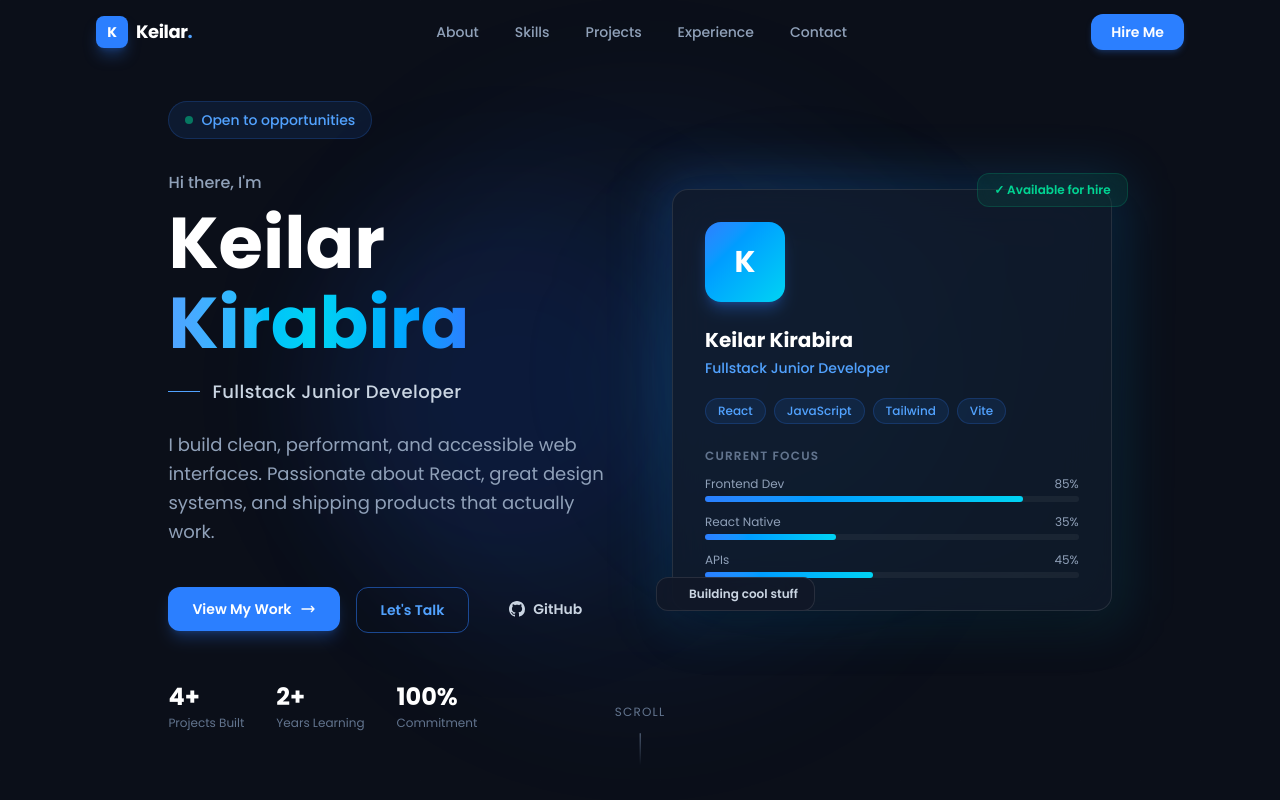
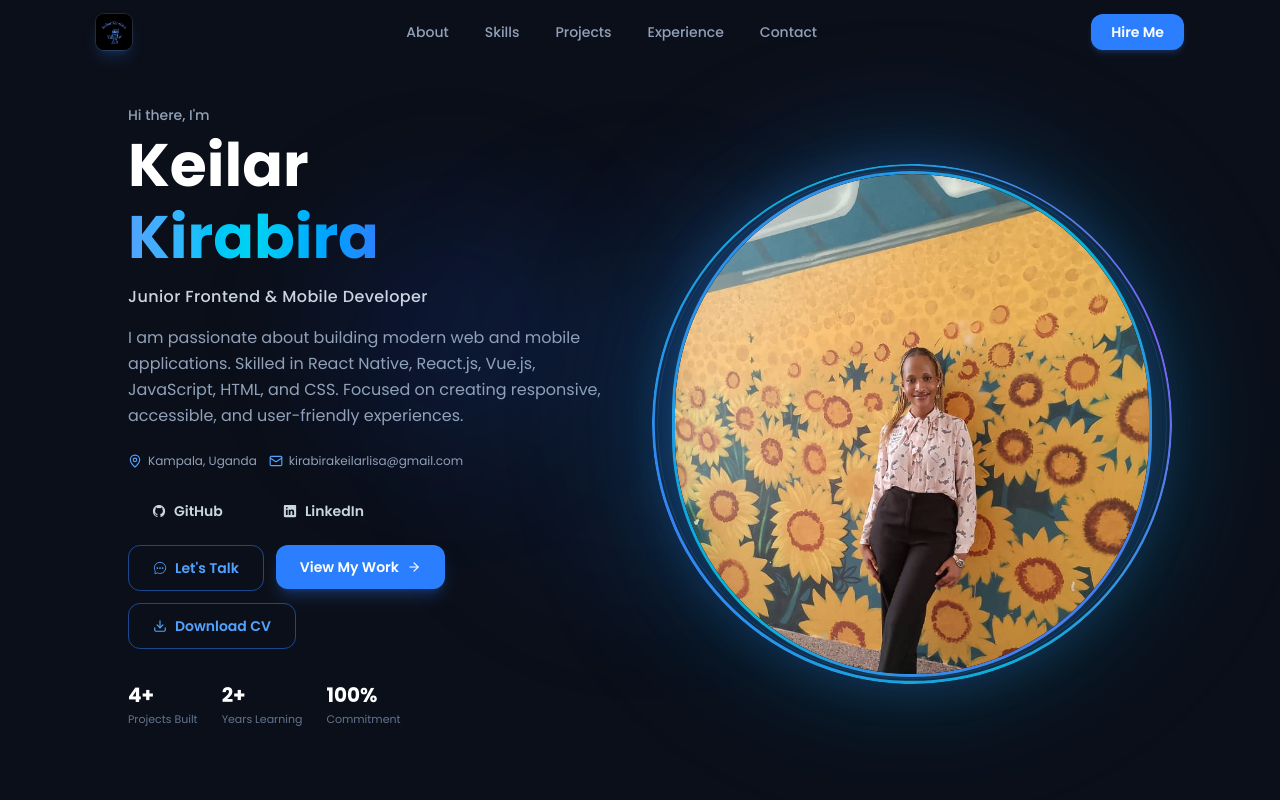
Before and after one commit to Keilar-kirabira/kirabira-keilar-portfolio, a React (Vite) app: page / in a window 1280 px wide. Shown: the top 800 px of the page. Built offline with nearby package versions, Linux system fonts and the light colour scheme.

Commit message:
Update the desgin for the hero section

```diff
--- a/package.json
+++ b/package.json
@@ -12,7 +12,7 @@
   "dependencies": {
     "@tailwindcss/vite": "^4.3.0",
     "framer-motion": "^12.40.0",
-    "lucide-react": "^1.16.0",
+    "lucide-react": "^1.17.0",
     "react": "^19.2.6",
     "react-dom": "^19.2.6",
     "react-icons": "^5.6.0",
--- a/src/components/layout/Navbar.jsx
+++ b/src/components/layout/Navbar.jsx
@@ -1,5 +1,6 @@
 import { useState, useEffect } from 'react'
 import { motion, AnimatePresence } from 'framer-motion'
+import keilarLogo from '../../assets/images/keilar-logo.jpeg'
 
 const navLinks = [
   { label: 'About', href: '#about' },
@@ -37,18 +38,17 @@ const Navbar = () => {
       }`}
     >
       <nav className="max-w-7xl mx-auto px-6 md:px-12 lg:px-24 h-16 flex items-center justify-between">
-        {/* Logo */}
+        {/* Logo — replaced letter with image */}
         <motion.a
           href="#hero"
           whileHover={{ scale: 1.05 }}
-          className="text-white font-bold text-lg tracking-tight flex items-center gap-2"
+          className="flex items-center gap-2"
         >
-          <span className="w-8 h-8 rounded-lg bg-blue-500 flex items-center justify-center text-white font-bold text-sm shadow-lg shadow-blue-500/30">
-            K
-          </span>
-          <span>
-            Keilar<span className="text-blue-400">.</span>
-          </span>
+          <img
+            src={keilarLogo}
+            alt="Keilar Kirabira logo"
+            className="w-9 h-9 rounded-lg object-cover shadow-lg shadow-blue-500/20 ring-1 ring-white/10 hover:ring-blue-400/40 transition-all duration-200"
+          />
         </motion.a>
 
         {/* Desktop Nav */}
--- a/src/components/sections/Button.jsx
+++ b/src/components/sections/Button.jsx
@@ -1,8 +1,22 @@
 import { motion } from 'framer-motion'
 
-const Button = ({ children, href, variant = 'primary', onClick, type = 'button', className = '' }) => {
+const Button = ({
+  children,
+  href,
+  variant = 'primary',
+  size = 'md',
+  onClick,
+  type = 'button',
+  className = '',
+  external = false,
+}) => {
   const base =
-    'inline-flex items-center gap-2 px-6 py-3 rounded-xl font-semibold text-sm transition-all duration-300 cursor-pointer whitespace-nowrap'
+    'inline-flex items-center gap-2 rounded-xl font-semibold transition-all duration-300 cursor-pointer whitespace-nowrap'
+
+  const sizes = {
+    sm: 'px-4 py-2 text-xs',
+    md: 'px-6 py-3 text-sm',
+  }
 
   const variants = {
     primary:
@@ -23,11 +37,11 @@ const Button = ({ children, href, variant = 'primary', onClick, type = 'button',
     >
       <Tag
         href={href}
-        target={href ? '_blank' : undefined}
-        rel={href ? 'noreferrer' : undefined}
+        target={href && external ? '_blank' : undefined}
+        rel={href && external ? 'noreferrer' : undefined}
         onClick={onClick}
         type={!href ? type : undefined}
-        className={`${base} ${variants[variant]} ${className}`}
+        className={`${base} ${sizes[size]} ${variants[variant]} ${className}`}
       >
         {children}
       </Tag>
--- a/src/components/sections/Hero.jsx
+++ b/src/components/sections/Hero.jsx
@@ -1,21 +1,24 @@
 import { motion } from 'framer-motion'
+import { ArrowRight, Mail, MapPin, Download } from 'lucide-react'
+import { IoChatbubbleEllipsesOutline, IoLogoGithub, IoLogoLinkedin } from 'react-icons/io5'
+import keilarPhoto from '../../assets/images/keilar.jpeg'
 import Button from '../../ui/Button'
 
-const floatVariants = {
-  animate: {
-    y: [0, -18, 0],
-    transition: { duration: 5, repeat: Infinity, ease: 'easeInOut' },
-  },
-}
+const Hero = () => {
+  const handleViewWork = () => {
+    const projectsSection = document.getElementById('projects')
+    if (projectsSection) {
+      projectsSection.scrollIntoView({ behavior: 'smooth' })
+    }
+  }
 
-const floatSlow = {
-  animate: {
-    y: [0, -12, 0],
-    transition: { duration: 7, repeat: Infinity, ease: 'easeInOut' },
-  },
-}
+  const handleLetsTalk = () => {
+    const contactSection = document.getElementById('contact')
+    if (contactSection) {
+      contactSection.scrollIntoView({ behavior: 'smooth' })
+    }
+  }
 
-const Hero = () => {
   return (
     <section
       id="hero"
@@ -23,9 +26,9 @@ const Hero = () => {
     >
       {/* Background blobs */}
       <div className="absolute inset-0 pointer-events-none">
-        <div className="absolute top-1/4 left-1/4 w-96 h-96 bg-blue-600/10 rounded-full blur-3xl" />
-        <div className="absolute bottom-1/3 right-1/4 w-80 h-80 bg-cyan-500/8 rounded-full blur-3xl" />
-        <div className="absolute top-1/2 left-1/2 -translate-x-1/2 -translate-y-1/2 w-[600px] h-[600px] bg-blue-500/5 rounded-full blur-3xl" />
+        <div className="absolute top-1/4 left-1/4 w-64 h-64 bg-blue-600/10 rounded-full blur-3xl" />
+        <div className="absolute bottom-1/3 right-1/4 w-56 h-56 bg-cyan-500/8 rounded-full blur-3xl" />
+        <div className="absolute top-1/2 left-1/2 -translate-x-1/2 -translate-y-1/2 w-[400px] h-[400px] bg-blue-500/5 rounded-full blur-3xl" />
       </div>
 
       {/* Grid overlay */}
@@ -34,30 +37,20 @@ const Hero = () => {
         style={{
           backgroundImage:
             'linear-gradient(rgba(255,255,255,0.1) 1px, transparent 1px), linear-gradient(90deg, rgba(255,255,255,0.1) 1px, transparent 1px)',
-          backgroundSize: '60px 60px',
+          backgroundSize: '40px 40px',
         }}
       />
 
-      <div className="relative z-10 max-w-6xl mx-auto px-6 md:px-12 lg:px-24 pt-24 pb-16 flex flex-col lg:flex-row items-center gap-16">
+      <div className="relative z-10 max-w-6xl mx-auto px-4 md:px-8 lg:px-16 pt-20 pb-12 flex flex-col lg:flex-row items-center gap-8 lg:gap-16">
+
         {/* Left — Text */}
         <div className="flex-1 text-center lg:text-left">
-          {/* Status pill */}
-          <motion.div
-            initial={{ opacity: 0, y: 20 }}
-            animate={{ opacity: 1, y: 0 }}
-            transition={{ duration: 0.6, delay: 0.1 }}
-            className="inline-flex items-center gap-2 px-4 py-2 rounded-full bg-blue-500/10 border border-blue-500/20 text-blue-400 text-sm font-medium mb-8"
-          >
-            <span className="w-2 h-2 rounded-full bg-emerald-400 animate-pulse" />
-            Open to opportunities
-          </motion.div>
-
           {/* Greeting */}
           <motion.p
             initial={{ opacity: 0, y: 20 }}
             animate={{ opacity: 1, y: 0 }}
             transition={{ duration: 0.6, delay: 0.2 }}
-            className="text-slate-400 text-base font-medium mb-2"
+            className="text-slate-400 text-sm font-medium mb-1"
           >
             Hi there, I'm
           </motion.p>
@@ -67,7 +60,7 @@ const Hero = () => {
             initial={{ opacity: 0, y: 30 }}
             animate={{ opacity: 1, y: 0 }}
             transition={{ duration: 0.7, delay: 0.3 }}
-            className="text-4xl sm:text-5xl md:text-6xl lg:text-7xl font-bold text-white leading-[1.1] mb-4"
+            className="text-3xl sm:text-4xl md:text-5xl lg:text-6xl font-bold text-white leading-[1.2] mb-3"
           >
             Keilar
             <br />
@@ -77,53 +70,94 @@ const Hero = () => {
           </motion.h1>
 
           {/* Role */}
-          <motion.div
+          <motion.p
             initial={{ opacity: 0, y: 20 }}
             animate={{ opacity: 1, y: 0 }}
             transition={{ duration: 0.6, delay: 0.45 }}
-            className="flex items-center gap-3 justify-center lg:justify-start mb-6"
+            className="text-slate-300 text-base font-medium tracking-wide mb-4"
           >
-            <div className="h-px w-8 bg-blue-400" />
-            <p className="text-slate-300 text-lg font-medium tracking-wide">
-              Fullstack Junior Developer
-            </p>
-          </motion.div>
+            Junior Frontend &amp; Mobile Developer
+          </motion.p>
 
           {/* Description */}
           <motion.p
             initial={{ opacity: 0, y: 20 }}
             animate={{ opacity: 1, y: 0 }}
             transition={{ duration: 0.6, delay: 0.55 }}
-            className="text-slate-400 text-base md:text-lg leading-relaxed max-w-lg mx-auto lg:mx-0 mb-10"
+            className="text-slate-400 text-sm md:text-base leading-relaxed max-w-lg mx-auto lg:mx-0 mb-6"
           >
-            I build clean, performant, and accessible web interfaces. Passionate about
-            React, great design systems, and shipping products that actually work.
+            I am passionate about building modern web and mobile applications. Skilled in React
+            Native, React.js, Vue.js, JavaScript, HTML, and CSS. Focused on creating responsive,
+            accessible, and user-friendly experiences.
           </motion.p>
 
-          {/* CTA Buttons */}
+          {/* Location & Email */}
+          <motion.div
+            initial={{ opacity: 0, y: 20 }}
+            animate={{ opacity: 1, y: 0 }}
+            transition={{ duration: 0.6, delay: 0.6 }}
+            className="flex flex-wrap gap-3 justify-center lg:justify-start mb-5"
+          >
+            <div className="flex items-center gap-1.5 text-slate-400 text-xs">
+              <MapPin className="w-3.5 h-3.5 text-blue-400" />
+              <span>Kampala, Uganda</span>
+            </div>
+            <div className="flex items-center gap-1.5 text-slate-400 text-xs">
+              <Mail className="w-3.5 h-3.5 text-blue-400" />
+              <a
+                href="mailto:kirabirakeilarlisa@gmail.com"
+                className="hover:text-blue-400 transition-colors"
+              >
+                kirabirakeilarlisa@gmail.com
+              </a>
+            </div>
+          </motion.div>
+
+          {/* Row 1: GitHub | LinkedIn */}
           <motion.div
             initial={{ opacity: 0, y: 20 }}
             animate={{ opacity: 1, y: 0 }}
             transition={{ duration: 0.6, delay: 0.65 }}
-            className="flex flex-wrap gap-4 justify-center lg:justify-start mb-12"
+            className="flex flex-wrap gap-3 justify-center lg:justify-start mb-3"
           >
-            <Button href="#projects" variant="primary">
-              View My Work
-              <svg className="w-4 h-4" fill="none" stroke="currentColor" viewBox="0 0 24 24">
-                <path strokeLinecap="round" strokeLinejoin="round" strokeWidth={2} d="M17 8l4 4m0 0l-4 4m4-4H3" />
-              </svg>
+            <Button href="https://github.com/Keilar-kirabira" variant="ghost" size="sm" external>
+              <IoLogoGithub className="w-3.5 h-3.5" />
+              GitHub
             </Button>
-            <Button href="#contact" variant="outline">
+            <Button
+              href="https://www.linkedin.com/in/keilar-kirabira-9abaa2373/"
+              variant="ghost"
+              size="sm"
+              external
+            >
+              <IoLogoLinkedin className="w-3.5 h-3.5" />
+              LinkedIn
+            </Button>
+          </motion.div>
+
+
+          <motion.div
+            initial={{ opacity: 0, y: 20 }}
+            animate={{ opacity: 1, y: 0 }}
+            transition={{ duration: 0.6, delay: 0.72 }}
+            className="flex flex-wrap gap-3 justify-center lg:justify-start mb-8"
+          >
+            <Button onClick={handleLetsTalk} variant="outline" size="sm">
+              <IoChatbubbleEllipsesOutline className="w-3.5 h-3.5" />
               Let's Talk
             </Button>
+            <Button onClick={handleViewWork} variant="primary" size="sm">
+              View My Work
+              <ArrowRight className="w-3.5 h-3.5" />
+            </Button>
             <Button
-              href="https://github.com/keilarkirabira"
-              variant="ghost"
+              href="https://drive.google.com/file/d/1kqaV1GKneZdEsp4K3tAl40ENk4516amK/view?usp=sharing"
+              variant="outline"
+              size="sm"
+              external
             >
-              <svg className="w-4 h-4" fill="currentColor" viewBox="0 0 24 24">
-                <path d="M12 0C5.37 0 0 5.37 0 12c0 5.31 3.435 9.795 8.205 11.385.6.105.825-.255.825-.57 0-.285-.015-1.23-.015-2.235-3.015.555-3.795-.735-4.035-1.41-.135-.345-.72-1.41-1.23-1.695-.42-.225-1.02-.78-.015-.795.945-.015 1.62.87 1.845 1.23 1.08 1.815 2.805 1.305 3.495.99.105-.78.42-1.305.765-1.605-2.67-.3-5.46-1.335-5.46-5.925 0-1.305.465-2.385 1.23-3.225-.12-.3-.54-1.53.12-3.18 0 0 1.005-.315 3.3 1.23.96-.27 1.98-.405 3-.405s2.04.135 3 .405c2.295-1.56 3.3-1.23 3.3-1.23.66 1.65.24 2.88.12 3.18.765.84 1.23 1.905 1.23 3.225 0 4.605-2.805 5.625-5.475 5.925.435.375.81 1.095.81 2.22 0 1.605-.015 2.895-.015 3.3 0 .315.225.69.825.57A12.02 12.02 0 0024 12c0-6.63-5.37-12-12-12z" />
-              </svg>
-              GitHub
+              <Download className="w-3.5 h-3.5" />
+              Download CV
             </Button>
           </motion.div>
 
@@ -131,8 +165,8 @@ const Hero = () => {
           <motion.div
             initial={{ opacity: 0, y: 20 }}
             animate={{ opacity: 1, y: 0 }}
-            transition={{ duration: 0.6, delay: 0.75 }}
-            className="flex gap-8 justify-center lg:justify-start"
+            transition={{ duration: 0.6, delay: 0.8 }}
+            className="flex gap-6 justify-center lg:justify-start"
           >
             {[
               { value: '4+', label: 'Projects Built' },
@@ -140,109 +174,64 @@ const Hero = () => {
               { value: '100%', label: 'Commitment' },
             ].map((stat) => (
               <div key={stat.label} className="text-center lg:text-left">
-                <p className="text-2xl font-bold text-white">{stat.value}</p>
-                <p className="text-xs text-slate-500 mt-0.5">{stat.label}</p>
+                <p className="text-xl font-bold text-white">{stat.value}</p>
+                <p className="text-[11px] text-slate-500 mt-0.5">{stat.label}</p>
               </div>
             ))}
           </motion.div>
         </div>
 
-        {/* Right — Visual card */}
-        <div className="flex-1 flex items-center justify-center w-full max-w-sm lg:max-w-md">
+        {/* Right — Large Circular Profile Photo */}
+        <div className="flex-1 flex items-start justify-center w-full lg:pt-4">
           <motion.div
-            variants={floatVariants}
-            animate="animate"
-            className="relative w-full"
+            initial={{ opacity: 0, scale: 0.92 }}
+            animate={{ opacity: 1, scale: 1 }}
+            transition={{ duration: 0.8, delay: 0.4 }}
+            className="relative flex items-center justify-center"
           >
-            {/* Outer glow ring */}
-            <div className="absolute -inset-4 bg-gradient-to-br from-blue-500/20 to-cyan-500/10 rounded-3xl blur-xl" />
+            {/* Outer ambient glow */}
+            <div className="absolute w-96 h-96 lg:w-[480px] lg:h-[480px] xl:w-[560px] xl:h-[560px] rounded-full bg-gradient-to-br from-blue-500/20 to-cyan-400/10 blur-3xl" />
 
-            {/* Main card */}
-            <div className="relative bg-[#111827]/80 backdrop-blur-xl border border-white/10 rounded-2xl p-8 shadow-2xl">
-              {/* Avatar placeholder */}
-              <div className="w-20 h-20 rounded-2xl bg-gradient-to-br from-blue-500 to-cyan-400 flex items-center justify-center text-white font-bold text-3xl mb-6 shadow-lg shadow-blue-500/30">
-                K
-              </div>
+            {/* Animated gradient ring */}
+            <motion.div
+              animate={{ rotate: 360 }}
+              transition={{ duration: 10, repeat: Infinity, ease: 'linear' }}
+              className="absolute w-[340px] h-[340px] lg:w-[440px] lg:h-[440px] xl:w-[520px] xl:h-[520px] rounded-full"
+              style={{
+                background:
+                  'conic-gradient(from 0deg, #3b82f6, #06b6d4, #8b5cf6, #06b6d4, #3b82f6)',
+                padding: '2.5px',
+                borderRadius: '9999px',
+                WebkitMask:
+                  'linear-gradient(#fff 0 0) content-box, linear-gradient(#fff 0 0)',
+                WebkitMaskComposite: 'xor',
+                maskComposite: 'exclude',
+              }}
+            />
 
-              {/* Name & role */}
-              <h3 className="text-white font-bold text-xl mb-1">Keilar Kirabira</h3>
-              <p className="text-blue-400 text-sm font-medium mb-5">Fullstack Junior Developer</p>
+            {/* Static subtle ring */}
+            <div className="absolute w-[330px] h-[330px] lg:w-[430px] lg:h-[430px] xl:w-[510px] xl:h-[510px] rounded-full border border-blue-400/15" />
 
-              {/* Skills preview */}
-              <div className="flex flex-wrap gap-2 mb-6">
-                {['React', 'JavaScript', 'Tailwind', 'Vite'].map((s) => (
-                  <span
-                    key={s}
-                    className="px-3 py-1 rounded-full bg-blue-500/10 border border-blue-500/20 text-blue-400 text-xs font-medium"
-                  >
-                    {s}
-                  </span>
-                ))}
-              </div>
-
-              {/* Activity bar */}
-              <div className="space-y-3">
-                <p className="text-xs text-slate-500 uppercase tracking-widest font-semibold">
-                  Current Focus
-                </p>
-                {[
-                  { label: 'Frontend Dev', pct: 85 },
-                  { label: 'React Native', pct: 35 },
-                  { label: 'APIs', pct: 45 },
-                ].map((item) => (
-                  <div key={item.label}>
-                    <div className="flex justify-between text-xs text-slate-400 mb-1">
-                      <span>{item.label}</span>
-                      <span>{item.pct}%</span>
-                    </div>
-                    <div className="h-1.5 rounded-full bg-white/5">
-                      <motion.div
-                        initial={{ width: 0 }}
-                        animate={{ width: `${item.pct}%` }}
-                        transition={{ duration: 1.2, delay: 1 + item.pct * 0.005, ease: 'easeOut' }}
-                        className="h-full rounded-full bg-gradient-to-r from-blue-500 to-cyan-400"
-                      />
-                    </div>
-                  </div>
-                ))}
+            {/* Photo container */}
+            <div
+              className="relative z-10 rounded-full p-[3px]"
+              style={{
+                background: 'linear-gradient(135deg, #3b82f6 0%, #06b6d4 50%, #6366f1 100%)',
+                boxShadow:
+                  '0 0 50px rgba(59,130,246,0.30), 0 0 100px rgba(6,182,212,0.12)',
+              }}
+            >
+              <div className="rounded-full overflow-hidden bg-[#0B0F19]">
+                <img
+                  src={keilarPhoto}
+                  alt="Keilar Kirabira"
+                  className="w-80 h-80 lg:w-[420px] lg:h-[420px] xl:w-[500px] xl:h-[500px] object-cover rounded-full block"
+                />
               </div>
             </div>
-
-            {/* Floating badges */}
-            <motion.div
-              variants={floatSlow}
-              animate="animate"
-              className="absolute -top-4 -right-4 bg-emerald-500/10 border border-emerald-500/20 backdrop-blur-xl rounded-xl px-4 py-2 text-xs font-semibold text-emerald-400"
-            >
-              ✓ Available for hire
-            </motion.div>
-
-            <motion.div
-              variants={floatVariants}
-              animate="animate"
-              className="absolute -bottom-4 -left-4 bg-[#111827]/90 border border-white/10 backdrop-blur-xl rounded-xl px-4 py-2 text-xs font-semibold text-slate-300 flex items-center gap-2"
-            >
-              <span className="w-2 h-2 rounded-full bg-blue-400 animate-ping" />
-              Building cool stuff
-            </motion.div>
           </motion.div>
         </div>
       </div>
-
-      {/* Scroll indicator */}
-      <motion.div
-        initial={{ opacity: 0 }}
-        animate={{ opacity: 1 }}
-        transition={{ delay: 1.5 }}
-        className="absolute bottom-10 left-1/2 -translate-x-1/2 flex flex-col items-center gap-2 text-slate-500"
-      >
-        <span className="text-xs tracking-widest uppercase">Scroll</span>
-        <motion.div
-          animate={{ y: [0, 8, 0] }}
-          transition={{ duration: 1.5, repeat: Infinity }}
-          className="w-px h-8 bg-gradient-to-b from-slate-500 to-transparent"
-        />
-      </motion.div>
     </section>
   )
 }
--- a/src/index.css
+++ b/src/index.css
@@ -1,5 +1,5 @@
+@import url('https://fonts.googleapis.com/css2?family=Poppins:wght@300;400;500;600;700;800&display=swap');
 @import "tailwindcss";
-@import url('https://fonts.googleapis.com/css2?family=Poppins:wght@300;400;500;600;700;800&display=swap');
 
 @theme {
   --font-sans: 'Poppins', sans-serif;
```
Also changed, not shown: src/assets/images/keilar-logo1.png (added), 1 other file (tests, documents, lock files or other folders).
